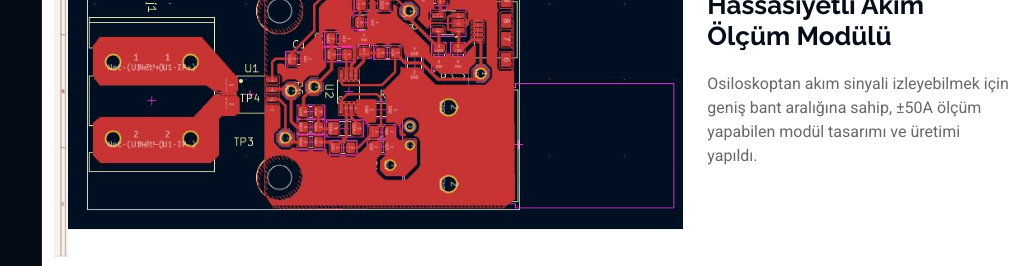
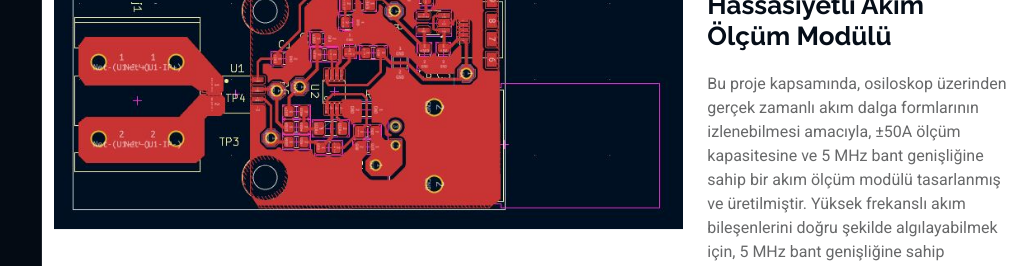
Before and after one commit to Berkaytrmn/portfolio, a plain HTML site: page portfolio-details3.html in a window 1280 px wide. Shown: the part 210-476 px from the top of the page, 258-1280 px from the left. Drawn offline with Linux system fonts and the light colour scheme.

Commit message:
portfolio-details3.html

```diff
--- a/portfolio-details3.html
+++ b/portfolio-details3.html
@@ -124,8 +124,14 @@
             <div class="portfolio-description" data-aos="fade-up" data-aos-delay="200">
               <h2>Osiloskop için Yüksek Hassasiyetli Akım Ölçüm Modülü</h2>
               <p>
-                Osiloskoptan akım sinyali izleyebilmek için geniş bant aralığına sahip, ±50A ölçüm yapabilen
-                modül tasarımı ve üretimi yapıldı.
+                Bu proje kapsamında, osiloskop üzerinden gerçek zamanlı akım dalga formlarının izlenebilmesi amacıyla,
+                ±50A ölçüm kapasitesine ve 5 MHz bant genişliğine sahip bir akım ölçüm modülü tasarlanmış ve üretilmiştir.
+                Yüksek frekanslı akım bileşenlerini doğru şekilde algılayabilmek için, 5 MHz bant genişliğine sahip ACS37030 Hall effect akım sensörü
+                ve rail-to-rail giriş/çıkış özellikli, 200 MHz bant genişliğine sahip TLV3542 opamp kullanılmıştır. Devre, micro-USB üzerinden 5 V ile
+                beslenmekte olup, gerekli olan 3,3 V besleme için düşük gürültülü bir regülatör entegre edilmiştir. Opamp, fark alıcı yükselteç konfigürasyonunda
+                çalıştırılmış; akım sensörünün analog çıkışındaki sinyal, sensör referans geriliminden çıkarılarak osiloskopta 50 mV/A hassasiyetinde
+                izlenebilecek şekilde kazanç değeri ayarlanmıştır. Ek olarak, opamp girişine offset gerilimi uygulanarak negatif akım değerlerinin de
+                okunabilmesi sağlanmıştır. Osiloskop bağlantısı için BNC konnektör kullanılmıştır. Modülün tüm şematik ve PCB tasarımları ise tarafımdan KiCad kullanılarak gerçekleştirilmiştir.
               </p>
             </div>
           </div>
@@ -161,4 +167,5 @@
 
 </body>
 
+
 </html>
```
